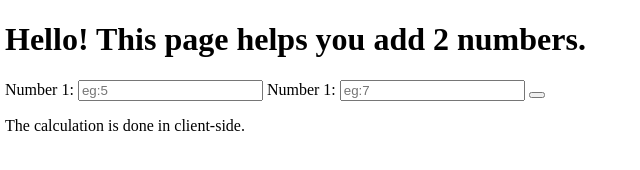
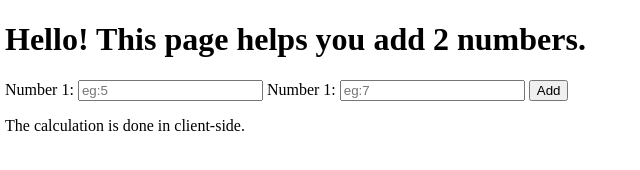
Before and after one commit to yogesh-codes/add-2-numbers, a plain HTML site: page index.html in a window 1280 px wide. Shown: the full height of the page, 3-643 px from the left. Drawn offline with Linux system fonts and the light colour scheme.

Commit message:
minor improvements

```diff
--- a/index.html
+++ b/index.html
@@ -14,7 +14,8 @@
     <input type="text" name="num1" id="num1" placeholder="eg:5"/>
     <label for="num1">Number 1:</label>
     <input type="text" name="num2" id="num2" placeholder="eg:7"/>
-    <button type="submit" value="Add" onclick="add()"></button>
+    <button type="submit"  onclick="add()">Add</button>
+
     <p id="answer-div"></p>
 
     <p>The calculation is done in client-side.</p>
--- a/index.js
+++ b/index.js
@@ -3,6 +3,5 @@ function add(){
     let n2=parseInt(document.getElementById("num2").value);
     let a=document.getElementById("answer-div");
     let sum=n1+n2;
-    alert("Came here. sum  is"+n1+'...'+n2+"..."+a);
     a.innerHTML=sum;
 }
```
